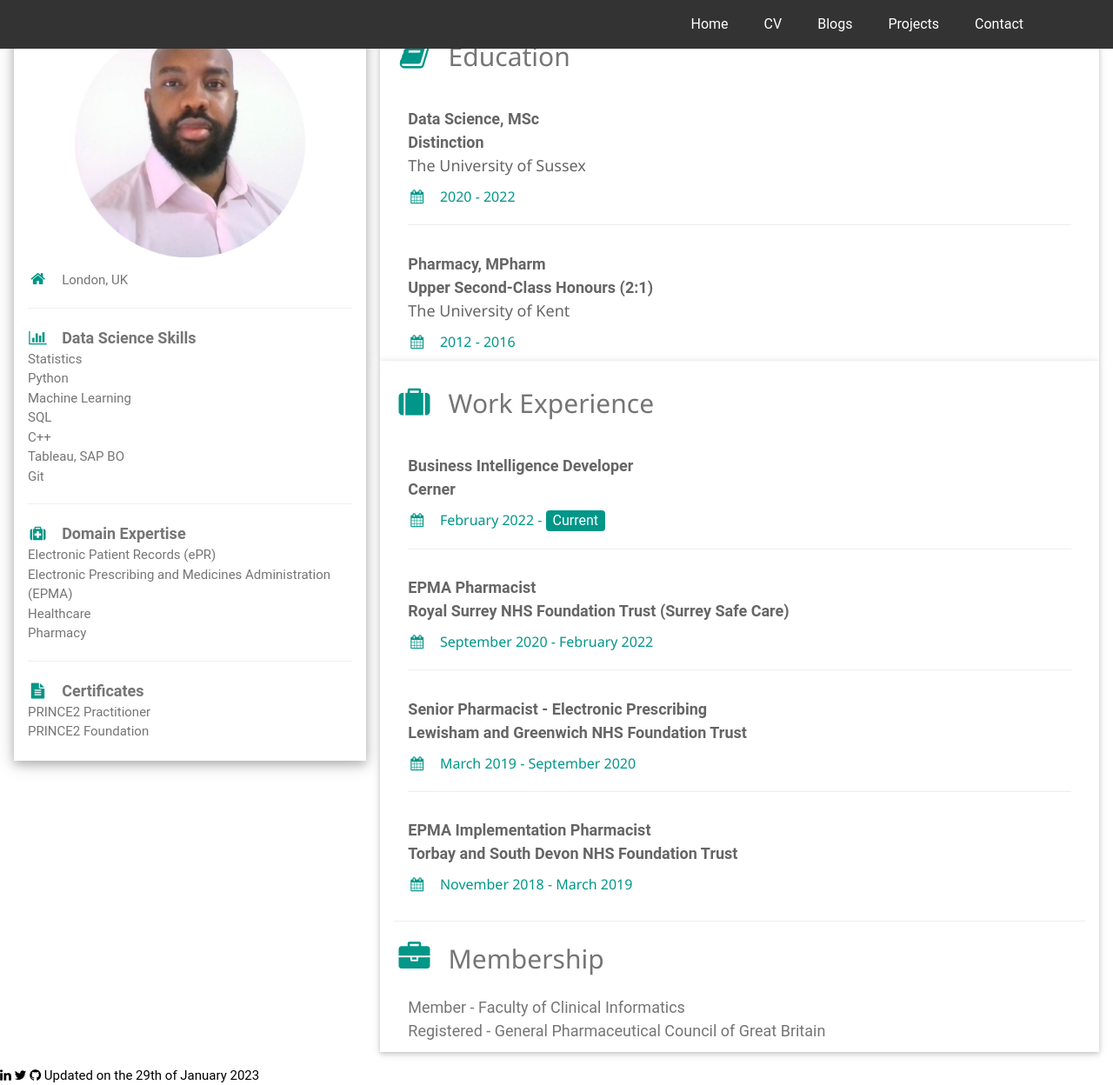
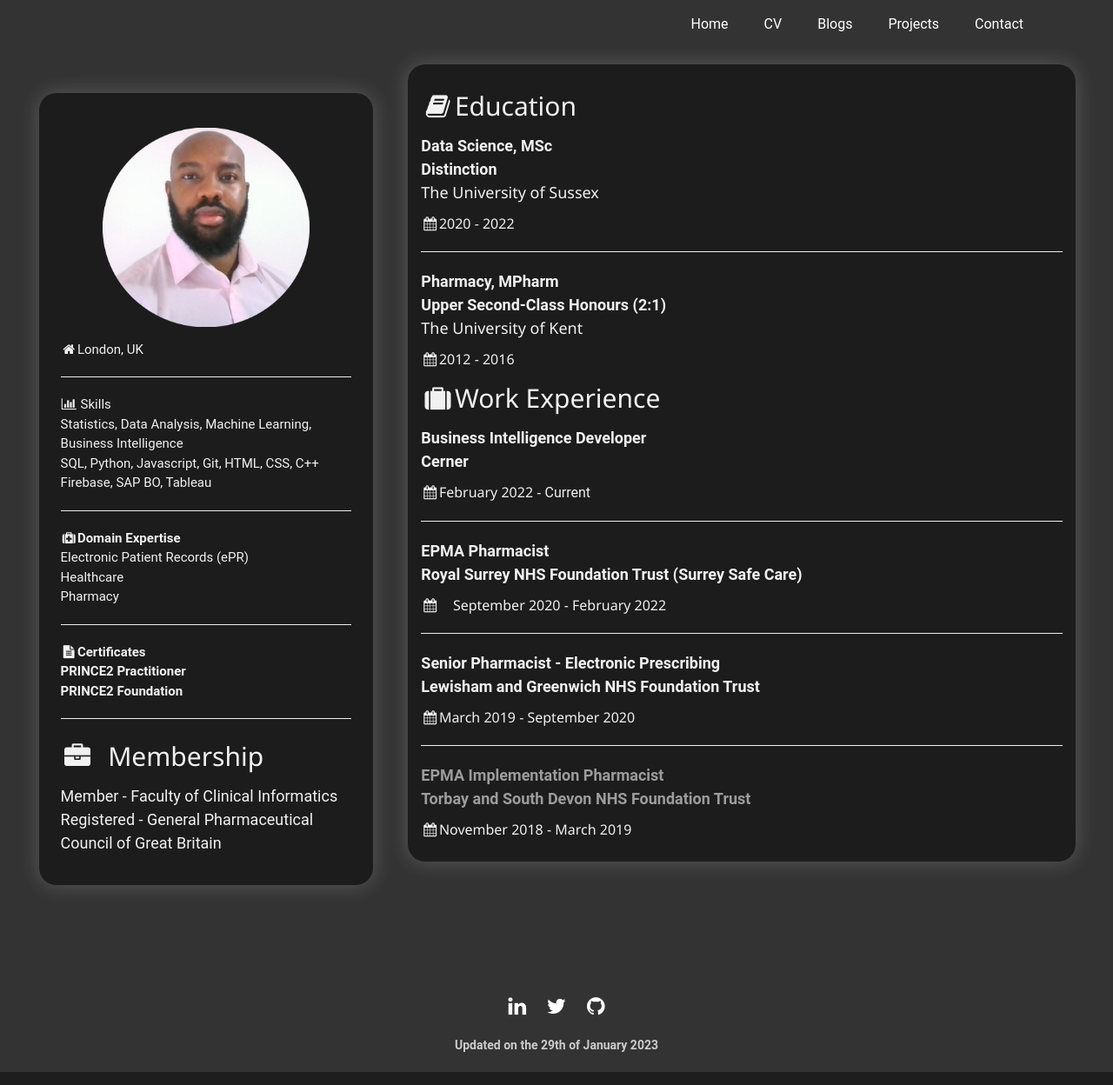
Before and after one commit to Adenrele/Web_Portfolio, a Flask app: page /cv in a window 1280 px wide. Shown: the whole page at 87% size. Run offline with Flask 3, Linux system fonts and the light colour scheme.

Commit message:
uknown changes

```diff
--- /dev/null
+++ b/static/css/CV.css
@@ -0,0 +1,56 @@
+.CV{
+    display: flex;
+    background-color: #333; /* Dark background color */
+    color: white; /* White text color */
+    min-height: 100vh;
+    width: 100vw;
+    padding: 20px;
+    margin: auto;
+
+  }
+
+.CV-sections
+{
+    display: flex;
+    flex-direction: row;
+    width: 100%;
+    height: 100%;
+}
+
+/* General container styling */
+.left-column,
+.right-column {
+    padding: 2%; /* Increased padding for more space inside the container */
+    background-color: #1c1c1c; /* Darker background for the containers */
+    color: #f1f1f1; /* Light text color for better readability */
+    border-radius: 20px; /* Rounded corners */
+    box-shadow: 0 0px 25px rgba(255, 255, 255, 0.2); /* Light shadow for dark background */
+}
+
+/* Specific styling for the left column */
+.left-column {
+    margin: 7% 2%; /* Top and bottom margin for spacing */
+    width: 30vw; /* Width as a percentage of viewport width */
+}
+
+/* Specific styling for the right column */
+.right-column {
+    width: 60vw; /* Width as a percentage of viewport width */
+    margin: 7% 2%; /* Top and bottom margin for spacing */
+}
+
+.CV-image{
+    width: 80%;
+    padding :15px;
+    display: block;
+    margin: auto;
+}
+
+/* Responsive adjustments */
+@media (max-width: 768px) {
+    .left-column,
+    .right-column {
+        width: 90vw; /* Full width on smaller screens */
+        margin: 20px auto; /* Center align with auto margin */
+    }
+}
--- /dev/null
+++ b/static/css/layout.css
@@ -0,0 +1,93 @@
+*{
+  font-family: "Roboto", sans-serif;
+  margin:0;
+}
+
+body{
+display: flex;
+flex-direction: column;
+min-height: 100vh;
+}
+
+header {
+    display: flex; /* Use flexbox for layout */
+    justify-content: flex-end; /* Align items to the right */
+    align-items: center; /* Center items vertically */
+    background-color: #333;
+    color: white;
+    padding: 10px 20px; /* Adjust padding as needed */
+    position: fixed; /* Fix header position */
+    top: 0; /* Position at the top of the viewport */
+    right: 0; /* Position at the right of the viewport */
+    width: 100%; /* Ensure header spans full width */
+    z-index: 1000; /* Ensure it's on top of other content */
+    height: 7vh;
+  }
+
+  header nav ul {
+    list-style-type: none;
+    padding: 0;
+    margin: 0;
+    display: flex; /* Use flexbox for navigation items */
+  }
+
+  header nav ul li {
+    margin-right: 35px; /* Adjust spacing between items */
+    padding: 3px;
+  }
+
+  header nav ul li:last-child {
+    margin-right: 80px; /* Remove margin from last item */
+  }
+
+  header nav ul li a {
+    text-decoration: none;
+    color: white;
+    font-size: medium;
+  }
+
+  /* Basic footer styling */
+footer {
+  background-color: #333; /* Dark background color */
+  color: white; /* White text color */
+  padding: 20px; /* Padding around the content */
+  text-align: center; /* Center align text */
+  width: 100%; /* Full width */
+  display: flex;
+  flex-direction: column;
+  justify-content: center;
+}
+
+/* Styling for social media icons */
+.footer-socials {
+  margin-bottom: 10px; /* Space below the icons */
+}
+
+.footer-socials a {
+  color: white; /* White icon color */
+  font-size: 24px; /* Icon size */
+  margin: 0 10px; /* Space between icons */
+  transition: color 0.3s ease; /* Smooth transition for hover effect */
+}
+
+.footer-socials a:hover {
+  color: #0073b1; /* LinkedIn blue for hover */
+}
+
+.footer-socials a.fa-twitter:hover {
+  color: #1da1f2; /* Twitter blue for hover */
+}
+
+/* commented because the github logo dissapears on hover with this colour
+.footer-socials a.fa-github:hover {
+  color: #333;
+}
+*/
+
+/* Styling for "last updated" text */
+.last-updated {
+  display: block; /* Ensure it takes its own line */
+  margin-top: 10px; /* Space above the text */
+  font-size: 14px; /* Smaller font size */
+  color: #ccc; /* Lighter text color for the "last updated" info */
+}
--- a/static/css/main.css
+++ b/static/css/main.css
@@ -1,7 +1,3 @@
-*{
-    font-family: "Roboto", sans-serif;
-    margin:0;
-}
 
 .contact form {
     margin-top: 0px;
--- a/templates/cv.html
+++ b/templates/cv.html
@@ -1,99 +1,88 @@
 {%extends "layout.html"%}
 {%block content%}
 <!-- Page Container -->
-<div class="w3-content w3-margin-top" style="max-width:1400px;">
+<div class="CV">
+    <!-- The Grid -->
+    <div class="CV-sections">
+        <!-- Left Column -->
+        <div class = "left-column">
 
-    <!-- The Grid -->
-    <div class="w3-row-padding">
+                <div class="CV-image-div">
+                    <img class="CV-image" src="../static/images/me_cropped.png">
+                </div>
 
-        <!-- Left Column -->
-        <div class="w3-third">
-
-            <div class="w3-white w3-text-grey w3-card-4">
-                <div class="w3-display-container">
-                    <img src="../static/images/me_cropped.png" style="width: 295px;height: 295px; padding :15px;
-                    display: block;
-                    margin-left: auto;
-                    margin-right: auto;" , alt="Avatar">
-                </div>
-                <div class="w3-container">
-                    <p><i class="fa fa-home fa-fw w3-margin-right w3-large w3-text-teal"></i>London, UK</p>
+                <div class="CV-key-info">
+                    <p><i class="fa fa-home fa-fw"></i>London, UK</p>
 
                     <hr>
 
-                    <p class="w3-large"><b><i class="fa fa-bar-chart fa-fw w3-margin-right w3-text-teal"></i>Data Science
-                            Skills</b></p>
+                    <span class="left-panel-title"><i class="fa fa-bar-chart fa-fw"></i> Skills</span>
 
-                    <p>Statistics</p>
+                    <div class="subsection">
+                        <span>Statistics, Data Analysis, Machine Learning, Business Intelligence</span>
+                    </div>
 
-                    <p>Python </p>
+                    <div class="subsection">
+                        <span>SQL, Python, Javascript, Git, HTML, CSS, C++ </span>
+                    </div>
 
-                    <p>Machine Learning</p>
+                    <div class="subsection">
+                        <span>Firebase, SAP BO, Tableau</span>
+                    </div>
+                    <hr>
 
-                    <p>SQL</p>
-
-                    <p>C++</p>
-
-                    <p>Tableau, SAP BO</p>
-
-                    <p>Git</p>
-
-
-
-                    <hr>
-                    <p class="w3-large"><b><i
-                                class="fa fa-medkit fa-fw w3-margin-right w3-text-teal"></i>Domain Expertise</b></p>
+                    <span class=CV-domain-expertise><b><i class="fa fa-medkit fa-fw"></i>Domain Expertise</b></span>
                     <p>Electronic Patient Records (ePR)</p>
-
-                    <p>Electronic Prescribing and Medicines Administration (EPMA) </p>
 
                     <p>Healthcare </p>
 
                     <p>Pharmacy </p>
 
+                    <hr>
+                    <span ><b><i class="fa fa-file-text fa-fw"></i>Certificates</span>
 
-
-                    <hr>
-                    <p class="w3-large"><b><i
-                                class="fa fa-file-text fa-fw w3-margin-right w3-text-teal"></i>Certificates</b>
-                    </p>
                     <p>PRINCE2 Practitioner</p>
 
                     <p>PRINCE2 Foundation </p>
 
+                </div>
 
-                    <br>
+                <hr>
 
+                <h2><i class="fa fa-briefcase fa-fw w3-margin-right"></i>Membership</h2>
+                <div >
+                    <h5>
+                <p>Member - Faculty of Clinical Informatics </p>
 
+                <p>Registered - General Pharmaceutical Council of Great Britain</p>
+
+                    </h5>
                 </div>
-            </div><br>
 
-            <!-- End Left Column -->
         </div>
 
         <!-- Right Column -->
-        <div class="w3-twothird">
+        <div class="right-column">
 
-            <div class="w3-container w3-card w3-white">
+            <div>
 
-                <h2 class="w3-text-grey w3-padding-16"><i
-                        class="fa fa-book fa-fw w3-margin-right w3-xxlarge w3-text-teal"></i>Education</h2>
-                <div class="w3-container">
-                    <h5 class="w3-opacity">
+                <h2 ><i class="fa fa-book fa-fw"></i>Education</h2>
+                <div>
+                    <h5>
                         <b> Data Science, MSc <br> Distinction </b> <br> The University of Sussex
 
                     </h5>
-                    <h6 class="w3-text-teal"><i class="fa fa-calendar fa-fw w3-margin-right"></i>2020 - 2022</h6>
+                    <h6><i class="fa fa-calendar fa-fw"></i>2020 - 2022</h6>
 
 
                     <hr>
                 </div>
-                <div class="w3-container">
-                    <h5 class="w3-opacity"><b>Pharmacy, MPharm <br> Upper Second-Class Honours (2:1) </b>
+                <div>
+                    <h5><b>Pharmacy, MPharm <br> Upper Second-Class Honours (2:1) </b>
                     <br> The University of Kent
 
                     </h5>
-                    <h6 class="w3-text-teal"><i class="fa fa-calendar fa-fw w3-margin-right"></i>2012 - 2016</h6>
+                    <h6><i class="fa fa-calendar fa-fw"></i>2012 - 2016</h6>
 
                     <p></p>
 
@@ -102,63 +91,49 @@
             </div>
 
 
-            <div class="w3-container w3-card w3-white w3-margin-bottom">
-                <h2 class="w3-text-grey w3-padding-16"><i
-                    class="fa fa-suitcase fa-fw w3-margin-right w3-xxlarge w3-text-teal"></i>Work Experience</h2>
-                    <div class="w3-container">
-                        <h5 class="w3-opacity"><b>Business Intelligence Developer <br>
+            <div>
+                <h2><i class="fa fa-suitcase fa-fw"></i>Work Experience</h2>
+                    <div>
+                        <h5 ><b>Business Intelligence Developer <br>
                                 Cerner</b>
                         </h5>
 
-                        <h6 class="w3-text-teal"><i class="fa fa-calendar fa-fw w3-margin-right"></i>February 2022 - <span
-                                class="w3-tag w3-teal w3-round">Current</span> </h6>
+                        <h6><i class="fa fa-calendar fa-fw"></i>February 2022 - <span>Current</span> </h6>
+                    </div>
+                    <hr>
 
-                        <hr>
-                    </div>
-
-                <div class="w3-container">
-                    <h5 class="w3-opacity"><b>EPMA Pharmacist <br>
+                <div>
+                    <h5><b>EPMA Pharmacist <br>
                             Royal Surrey NHS Foundation Trust (Surrey Safe Care)</b>
                     </h5>
 
-                    <h6 class="w3-text-teal"><i class="fa fa-calendar fa-fw w3-margin-right"></i>September 2020 - February 2022 </h6>
+                    <h6><i class="fa fa-calendar fa-fw w3-margin-right"></i>September 2020 - February 2022 </h6>
 
-                    <hr>
+
                 </div>
-                <div class="w3-container">
-                    <h5 class="w3-opacity"><b>Senior Pharmacist - Electronic Prescribing <br>
+
+                <hr>
+
+                <div>
+                    <h5><b>Senior Pharmacist - Electronic Prescribing <br>
                             Lewisham and Greenwich NHS Foundation Trust
                         </b></h5>
-                    <h6 class="w3-text-teal"><i class="fa fa-calendar fa-fw w3-margin-right"></i>March 2019 - September 2020
+                    <h6><i class="fa fa-calendar fa-fw"></i>March 2019 - September 2020
                     </h6>
 
                     <hr>
                 </div>
-                <div class="w3-container">
+                <div>
                     <h5 class="w3-opacity"><b> EPMA Implementation Pharmacist <br>
                             Torbay and South Devon NHS Foundation Trust</b></h5>
-                    <h6 class="w3-text-teal"><i class="fa fa-calendar fa-fw w3-margin-right"></i>November 2018 - March 2019
+                    <h6><i class="fa fa-calendar fa-fw"></i>November 2018 - March 2019
                     </h6>
 
                 </div>
-                <hr>
-                <h2 class="w3-text-grey"><i
-                    class="fa fa-briefcase fa-fw w3-margin-right w3-xxlarge w3-text-teal"></i>Membership</h2>
-                <div class="w3-container">
-                    <h5 class="w3-text-grey">
-                <p>Member - Faculty of Clinical Informatics </p>
-
-                <p>Registered - General Pharmaceutical Council of Great Britain</p>
-
-                    </h5>
-                    </div>
             </div>
-
-
 
             <!-- End Right Column -->
         </div>
-
         <!-- End Grid -->
     </div>
     </body>
--- a/templates/layout.html
+++ b/templates/layout.html
@@ -11,8 +11,9 @@
   <link rel="stylesheet" href="https://fonts.googleapis.com/css?family=Raleway">
   <link rel="stylesheet" href="https://cdnjs.cloudflare.com/ajax/libs/font-awesome/4.7.0/css/font-awesome.min.css">
   <link rel="stylesheet" href="{{url_for('static',filename='css/main.css')}}">
-  <link rel="stylesheet" href="{{url_for('static',filename='css/header.css')}}">
+  <link rel="stylesheet" href="{{url_for('static',filename='css/layout.css')}}">
   <link rel="stylesheet" href="{{url_for('static',filename='css/home.css')}}">
+  <link rel="stylesheet" href="{{url_for('static',filename='css/CV.css')}}">
 
 
 <body>
@@ -34,16 +35,20 @@
     </div>
 
     <footer>
+      <div class="footer-socials">
       <a style="text-decoration: none" href="https://www.linkedin.com/in/akomolafe/" target=""
-        class="fa fa-linkedin w3-hover-opacity"> </a>
+        class="fa fa-linkedin"> </a>
 
       <a style="text-decoration: none" href="https://twitter.com/Ak_DataPharm" target=""
-        class="fa fa-twitter w3-hover-opacity"> </a>
+        class="fa fa-twitter"> </a>
 
         <a style="text-decoration: none" href="https://github.com/Adenrele" target=""
-        class="fa fa-github w3-hover-opacity"> </a>
+        class="fa fa-github"> </a>
+      </div>
 
+      <div class="last-updated">
       <span>  Updated on the 29th of January 2023 </span>
+    </div>
     </footer>
 </body>
 
```
Also changed, not shown: static/css/header.css (deleted, +0 -36 lines), 1 other file.
